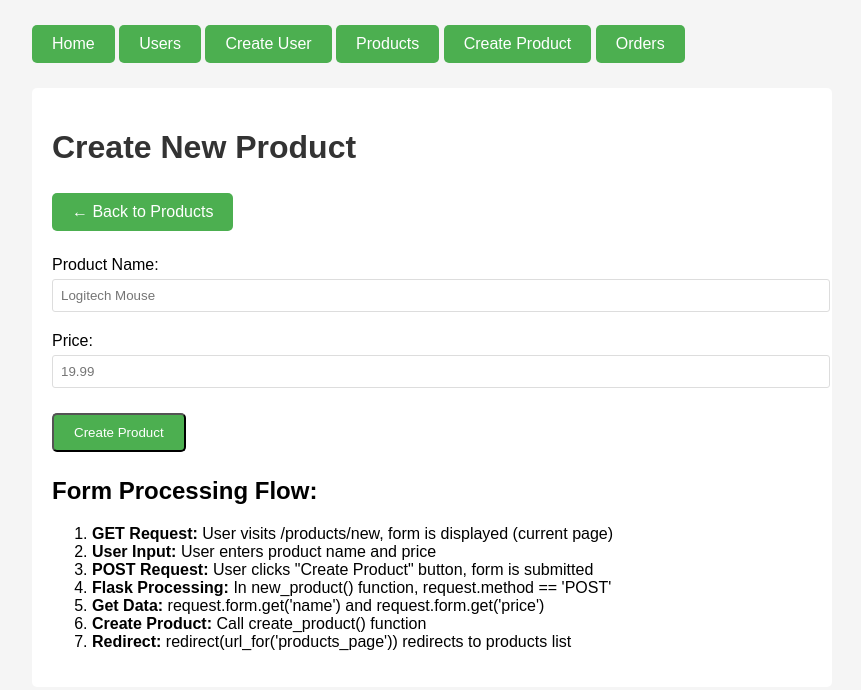
After one commit to Tarchitech/learning, a Flask app: template 3. Backend/order_mgmt_v1/templates/new_product.html in a window 1280 px wide. The commit adds this page. Shown: the top 690 px of the page, without its empty margins (208-1069 px from the left). Run offline with Flask 3, Linux system fonts and the light colour scheme; the template is opened without the code that fills it, so the values that code supplies are empty.

Commit message:
Support create a product

```diff
--- a/3. Backend/order_mgmt_v1/templates/base.html
+++ b/3. Backend/order_mgmt_v1/templates/base.html
@@ -76,6 +76,7 @@
         <a href="{{ url_for('users_page') }}" class="btn">Users</a>
         <a href="{{ url_for('new_user') }}" class="btn">Create User</a>
         <a href="{{ url_for('products_page') }}" class="btn">Products</a>
+        <a href="{{ url_for('new_product') }}" class="btn">Create Product</a>
         <a href="{{ url_for('orders_page') }}" class="btn">Orders</a>
     </nav>
 
--- /dev/null
+++ b/3. Backend/order_mgmt_v1/templates/new_product.html
@@ -0,0 +1,62 @@
+{# Inherit from base.html template #}
+{% extends "base.html" %}
+
+{# Set page title #}
+{% block title %}Create Product - {{ super() }}{% endblock %}
+
+{# Page content #}
+{% block content %}
+
+<h1>Create New Product</h1>
+
+<a href="{{ url_for('products_page') }}" class="btn">← Back to Products</a>
+
+
+{#
+    HTML Form
+    - method="POST": Form submission method is POST
+    - action="{{ url_for('new_product') }}": Submit to /products/new route
+    - When user clicks submit button, browser sends POST request to /products/new
+#}
+<form method="POST" action="{{ url_for('new_product') }}">
+    {#
+        Form field 1: Product Name
+        - name="name": Field name, retrieved in Flask using request.form.get('name')
+        - type="text": HTML5 text input type, browser validates format
+        - required: Required field
+    #}
+    <div style="margin: 15px 0;">
+        <label for="name">Product Name:</label>
+        <input type="text" id="name" name="name" required placeholder="Logitech Mouse">
+    </div>
+
+    {#
+        Form field 2: Price
+        - name="price": Field name, retrieved in Flask using request.form.get('price')
+        - type="number": HTML5 number input type, browser validates format
+        - required: Required field
+    #}
+    <div style="margin: 15px 0;">
+        <label for="price">Price:</label>
+        <input type="number" id="price" name="price" required placeholder="19.99" step="0.01">
+    </div>
+
+    {#
+        Submit button
+        - type="submit": Submits form when clicked
+        - After submission, browser sends POST request to form's action URL
+    #}
+    <button type="submit" class="btn">Create Product</button>
+</form>
+
+<h2>Form Processing Flow:</h2>
+<ol>
+    <li><strong>GET Request:</strong> User visits /products/new, form is displayed (current page)</li>
+    <li><strong>User Input:</strong> User enters product name and price</li>
+    <li><strong>POST Request:</strong> User clicks "Create Product" button, form is submitted</li>
+    <li><strong>Flask Processing:</strong> In new_product() function, request.method == 'POST'</li>
+    <li><strong>Get Data:</strong> request.form.get('name') and request.form.get('price')</li>
+    <li><strong>Create Product:</strong> Call create_product() function</li>
+    <li><strong>Redirect:</strong> redirect(url_for('products_page')) redirects to products list</li>
+</ol>
+{% endblock %}
```
Also changed, not shown: 3. Backend/order_mgmt_v1/order_ui.py (+33 -2 lines).
